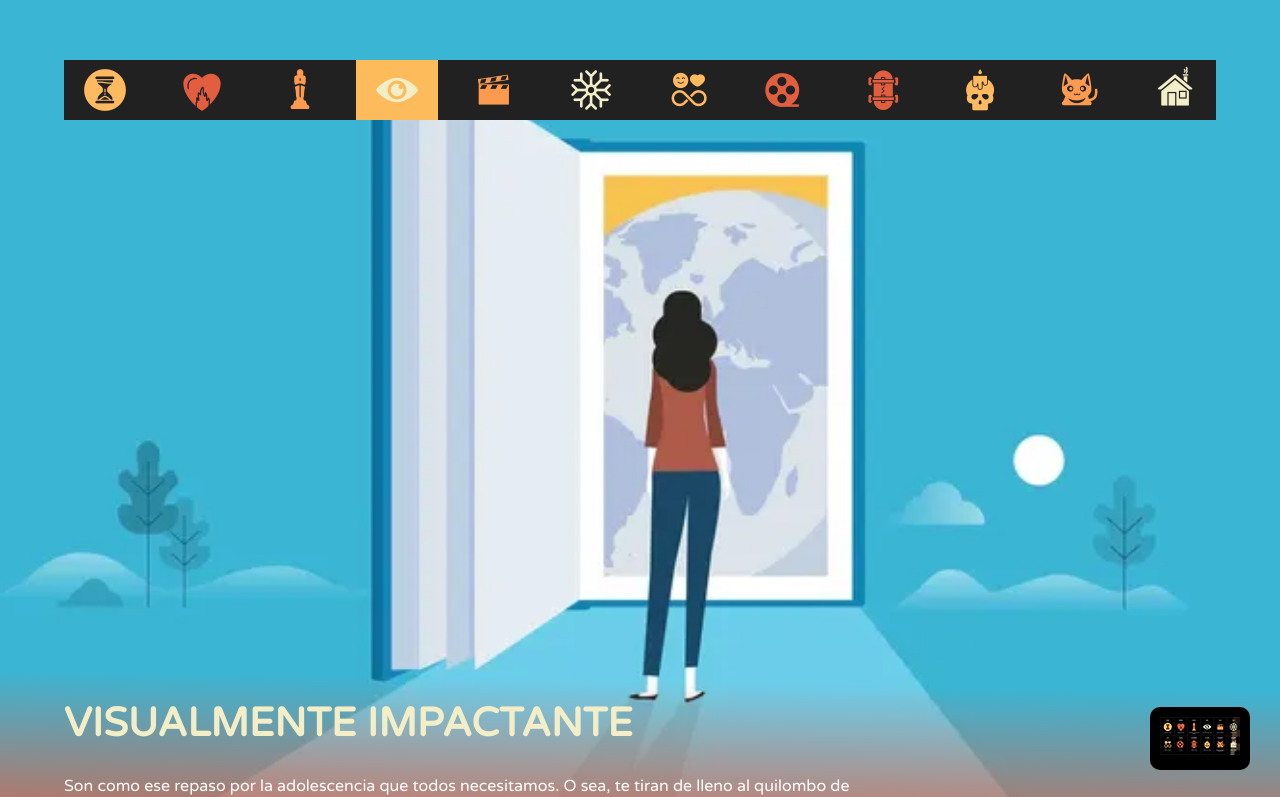
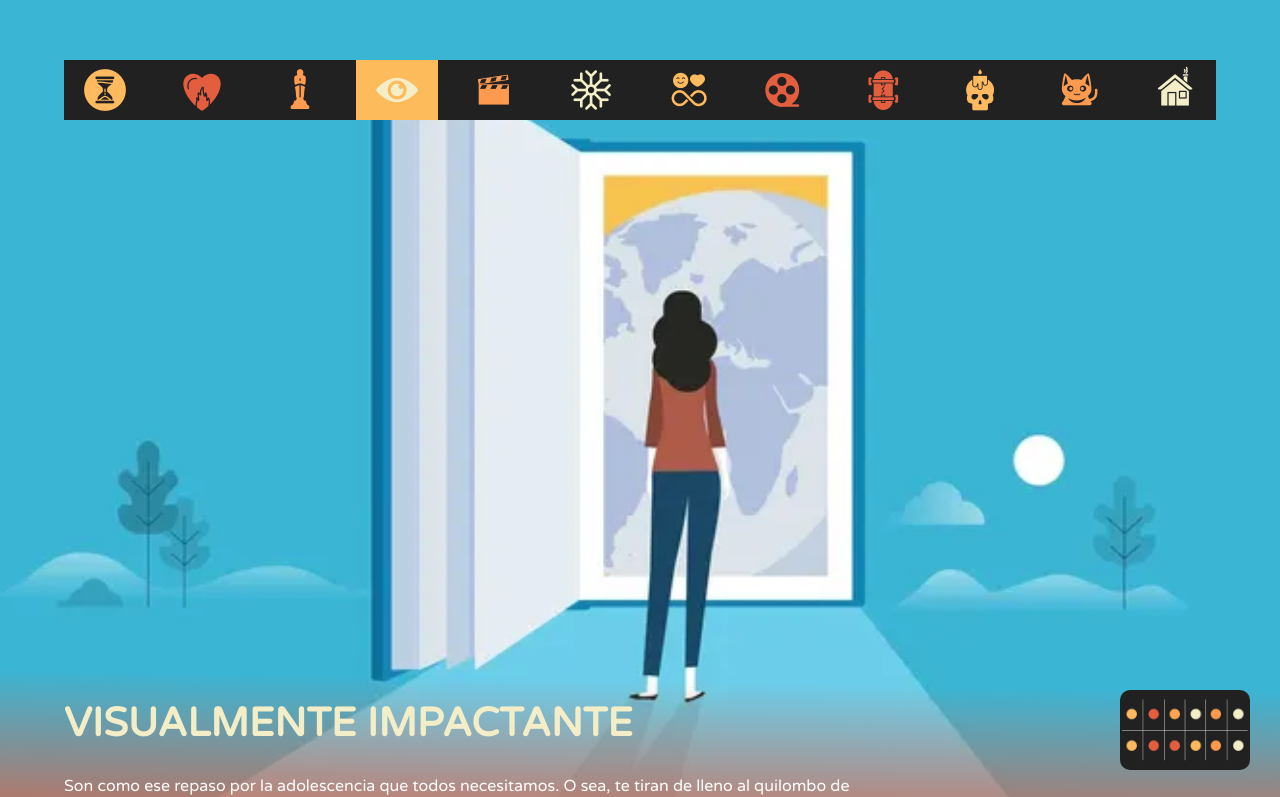
Before and after one commit to Drumania/RetoCinefilo2024, a React (Vite) app: page /abril in a window 1280 px wide. Shown: the top 797 px of the page. Built offline with nearby package versions, Linux system fonts and the light colour scheme.

Commit message:
link back

```diff
--- a/src/App.css
+++ b/src/App.css
@@ -119,11 +119,15 @@ h1 {
   bottom: 30px;
   right: 30px;
   z-index: 100;
-  background-color: #000;
+  background: var(--bl-color) url(/src/assets/img/icono-back.png) no-repeat
+    center center/contain;
   border-radius: 10px;
   padding: 10px;
   transition: all 0.2s;
   box-shadow: none;
+  width: 130px;
+  height: 80px;
+  text-decoration: none;
 }
 
 h2 {
--- a/src/components/Month.jsx
+++ b/src/components/Month.jsx
@@ -6,8 +6,6 @@ import logo_hbo from "../assets/img/logo_hbo.png";
 import logo_netflix from "../assets/img/logo_netflix.png";
 import logo_prime from "../assets/img/logo_prime.png";
 import logo_star from "../assets/img/logo_star.png";
-
-import linkback from "../assets/img/linkback.png";
 
 import Footer from "./Footer";
 
@@ -177,7 +175,7 @@ const Month = () => {
         <Footer />
 
         <Link to="/" className="link-back">
-          <img src={linkback} alt="linkback" />
+          &nbsp;
         </Link>
       </div>
     </div>
```
Also changed, not shown: src/assets/img/icono-back.png (added).
